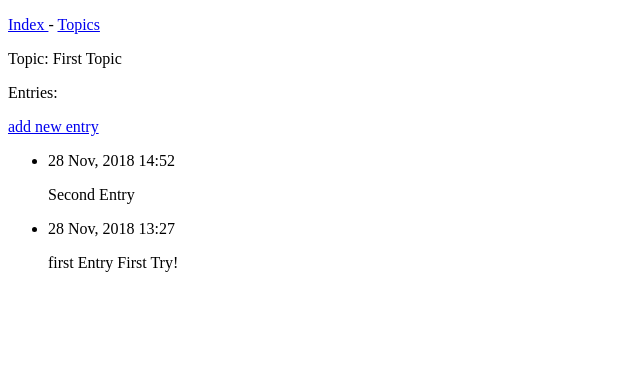
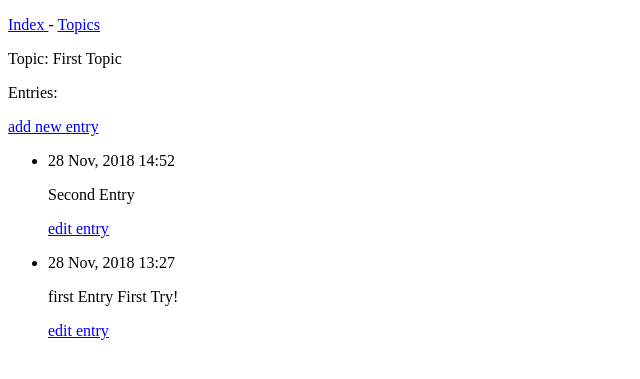
Before and after one commit to irmo-keulen/HvA_VT02, a Django app: page /topics/1/ in a window 1280 px wide. Shown: the top 379 px of the page, without its empty margins (0-640 px from the left). Run offline with Django 3.2, Linux system fonts and the light colour scheme; data comes from the database, SQL or seed files in the repository; both versions use the stored data as it was after the commit.

Commit message:
Edit Entry

```diff
--- a/textEdit/templates/textEdit/topic.html
+++ b/textEdit/templates/textEdit/topic.html
@@ -12,6 +12,9 @@
             <li>
                 <p>{{ entry.date_added|date:'d M, Y H:i' }}</p>
                 <p>{{ entry.text|linebreaks  }}</p>
+                <p>
+                    <a href="{% url 'textEdit:edit_entry' entry.id %}">edit entry</a>
+                </p>
             </li>
             {% empty %}
                 <li>
--- a/textEdit/urls.py
+++ b/textEdit/urls.py
@@ -7,4 +7,5 @@ urlpatterns = [
     url(r'^topics/(?P<topic_id>\d+)/$', views.topic, name='topic'),
     url(r'^new_topic/$', views.new_topic, name='new_topic'),
     url(r'^new_entry/(?P<topic_id>\d+)/$', views.new_entry, name='new_entry'),
+    url(r'^edit_entry/(?P<entry_id>\d+)/$', views.edit_entry, name='edit_entry'),
 ]
--- a/textEdit/views.py
+++ b/textEdit/views.py
@@ -1,7 +1,7 @@
 from django.shortcuts import render
 from django.http import HttpResponseRedirect
 from django.core.urlresolvers import reverse
-from textEdit.models import Topic
+from textEdit.models import Topic, Entry
 from textEdit.forms import TopicForm, EntryForm
 
 
@@ -67,3 +67,20 @@ def new_entry(request, topic_id):
 
     context = {'topic': topic, 'form': form}
     return render(request, 'textEdit/new_entry.html', context)
+
+
+def edit_entry(request, entry_id):
+    entry = Entry.objects.get(id=entry_id)
+    topic = entry.topic
+
+    if request.method != 'POST':
+        form = EntryForm(instance=entry)
+
+    else:
+        form = EntryForm(instance=entry, data=request.POST)
+        if form.is_valid():
+            form.save()
+            return HttpResponseRedirect(reverse('textEdit:topic', args=[topic.id]))
+
+    context = {'entry': entry, 'topic': topic, 'form': form}
+    return render(request, 'textEdit/edit_entry.html', context)
```
Also changed, not shown: textEdit/templates/textEdit/edit_entry.html (added, +14 -0 lines), db.sqlite3, textEdit/migrations/0023_auto_20181128_1442.py (added), textEdit/migrations/0024_auto_20181128_1457.py (added).
